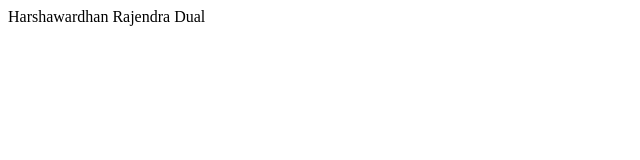
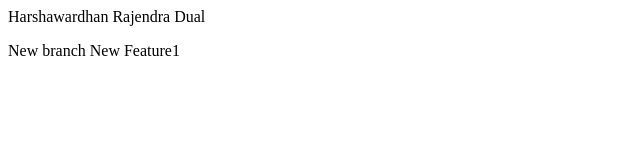
Before and after one commit to dssachinshinde/LocalRepo, a plain HTML site: page index.html in a window 1280 px wide. Shown: the whole page, without its empty margins (0-640 px from the left). Drawn offline with Linux system fonts and the light colour scheme.

Commit message:
New branch created

```diff
--- a/index.html
+++ b/index.html
@@ -1 +1,2 @@
 <p> Harshawardhan Rajendra Dual<p>
+    <a>New branch New Feature1</a>
```
Also changed, not shown: 1 other file.
